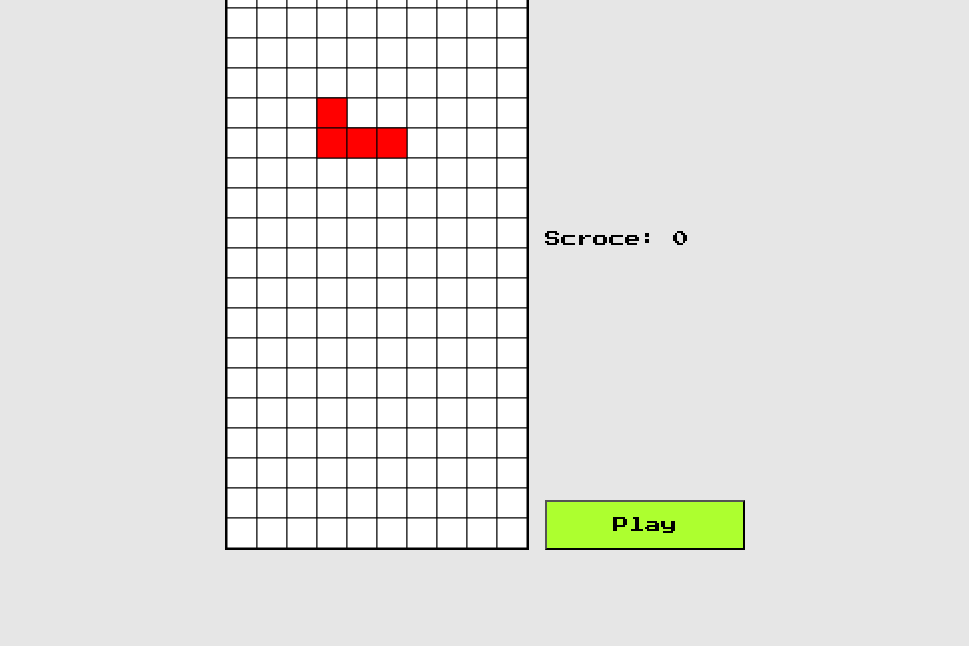
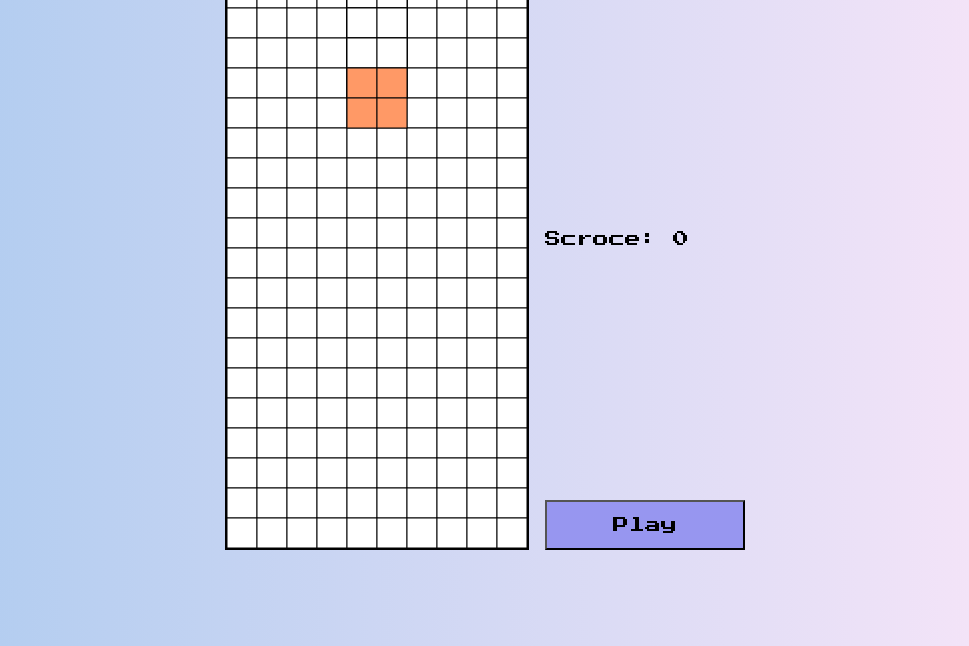
Before and after one commit to enyan27/Game-Tetris, a plain HTML site: page index.html in a window 1280 px wide. Both pictures are taken after a click on the button "Play". Shown: the part 154-800 px from the top of the page, without its empty margins (155-1124 px from the left). Drawn offline with Linux system fonts and the light colour scheme.

Commit message:
completed

```diff
--- a/assets/app.js
+++ b/assets/app.js
@@ -3,14 +3,14 @@ const COLS = 10;
 const ROWS = 20;
 const BLOCK_SIZE = 30;
 const COLOR_MAPPING = [
-    'red',
-    'orange',
-    'green',
-    'purple',
-    'blue',
-    'cyan',
-    'yellow',
-    'white',
+    '#7F7FD5',
+    '#86A8E7',
+    '#91EAE4',
+    '#654ea3',
+    '#eaafc8',
+    '#ff9966',
+    '#ff5e62',
+    '#fff',
 ];
 
 const BRICK_LAYOUT = [
@@ -178,6 +178,13 @@ const BRICK_LAYOUT = [
     ],
 ];
 
+const KEY_CODES = {
+    LEFT: 'ArrowLeft',
+    RIGHT: 'ArrowRight',
+    UP: 'ArrowUp',
+    DOWN: 'ArrowDown',
+}
+
 const WHITE_COLOR_ID = 7;
 
 const canvas = document.querySelector('#board');
@@ -190,7 +197,18 @@ ctx.canvas.height = ROWS * BLOCK_SIZE;
 class Board {
     constructor(ctx) {
         this.ctx = ctx;
-        this.gird = this.generateWhiteBoard();
+        this.grid = this.generateWhiteBoard();
+        this.score = 0;
+        this.gameOver = false;
+        this.isPlaying = false;
+    }
+
+    reset() {
+        this.score = 0;
+        this.grid = this.generateWhiteBoard();
+        this.gameOver = false;
+        this.drawBoard();
+        this.handleScore(this.score)
     }
 
     // Khởi tạo bảng (10x20)
@@ -202,17 +220,42 @@ class Board {
     drawCell(xAxis, yAxis, colorId) { //
         this.ctx.fillStyle = COLOR_MAPPING[colorId] || COLOR_MAPPING[WHITE_COLOR_ID];
         this.ctx.fillRect(xAxis * BLOCK_SIZE, yAxis * BLOCK_SIZE, BLOCK_SIZE, BLOCK_SIZE);
-        this.ctx.fillStyle = 'black';
+        this.ctx.fillStyle = '#434343';
         this.ctx.strokeRect(xAxis * BLOCK_SIZE, yAxis * BLOCK_SIZE, BLOCK_SIZE, BLOCK_SIZE);
     }
 
-    // Vẽ Cell cho toàn bộ Board (2000 Cells)
+    // Vẽ Cell cho toàn bộ Board (200 Cells)
     drawBoard() {
-        for (let row = 0; row < this.gird.length; row++) {
-            for (let col = 0; col < this.gird[0].length; col++) {
-                this.drawCell(col, row, WHITE_COLOR_ID);
+        for (let row = 0; row < this.grid.length; row++) {
+            for (let col = 0; col < this.grid[0].length; col++) {
+                this.drawCell(col, row, this.grid[row][col]);
             }
         }
+    }
+
+    handleCompletedRows() {
+        const lastestGrid = board.grid.filter((row) => { // row => []
+            return row.some(col => col === WHITE_COLOR_ID);
+        });
+
+        const newScore = ROWS - lastestGrid.length; //
+        const newRows = Array.from({ length: newScore }, () => Array(COLS).fill(WHITE_COLOR_ID));
+
+        if (newScore) {
+            board.grid = [...newRows, ...lastestGrid];
+            this.handleScore(newScore * 10);
+        }
+    }
+
+    handleScore(newScore) {
+        this.score += newScore;
+        document.querySelector('#score').innerHTML = this.score;
+    }
+
+    handleGameOver() {
+        this.gameOver = true;
+        this.isPlaying = false;
+        alert('GAME OVER :<');
     }
 }
 
@@ -220,36 +263,154 @@ class Board {
 class Brick {
     constructor(id) {
         this.id = id;
-        this.layout = BRICK_LAYOUT[id];
-        this.activeIndex = 0;
+        this.layout = BRICK_LAYOUT[id]; // Loại gạch
+        this.activeIndex = 0;           // Hướng xoay của gạch
         this.colPos = 3;
-        this.rowPos = 5;
+        this.rowPos = -2;
     }
 
     draw() {
         for (let row = 0; row < this.layout[this.activeIndex].length; row++) {
             for (let col = 0; col < this.layout[this.activeIndex][0].length; col++) {
-                if (this.layout[this.activeIndex][row][col] !== WHITE_COLOR_ID ){
+                if (this.layout[this.activeIndex][row][col] !== WHITE_COLOR_ID) {
                     board.drawCell(col + this.colPos, row + this.rowPos, this.id)
                 }
             }
         }
     }
 
+    clear() {
+        for (let row = 0; row < this.layout[this.activeIndex].length; row++) {
+            for (let col = 0; col < this.layout[this.activeIndex][0].length; col++) {
+                if (this.layout[this.activeIndex][row][col] !== WHITE_COLOR_ID) {
+                    board.drawCell(col + this.colPos, row + this.rowPos, WHITE_COLOR_ID)
+                }
+            }
+        }
+    }
+
     moveLeft() {
-
+        if (!this.checkCollision(this.rowPos, this.colPos - 1, this.layout[this.activeIndex])) {
+            this.clear();
+            this.colPos--;
+            this.draw();
+        }
     }
 
     moveRight() {
+        if (!this.checkCollision(this.rowPos, this.colPos + 1, this.layout[this.activeIndex])) {
+            this.clear();
+            this.colPos++;
+            this.draw();
+        }
+    }
 
+    moveDown() {
+        if (!this.checkCollision(this.rowPos + 1, this.colPos, this.layout[this.activeIndex])) {
+            this.clear();
+            this.rowPos++;
+            this.draw();
+            return;
+        }
+        this.handleLanded();
+
+        if (!board.gameOver) {
+            generateNewBrick();
+        }
     }
+
+    rotate() {
+        if (!this.checkCollision(this.rowPos, this.colPos, this.layout[(this.activeIndex + 1) % 4])) {
+            this.clear();
+            this.activeIndex = (this.activeIndex + 1) % 4; // 0 >= x >= 3
+            this.draw();
+        }
+    }
+
+    checkCollision(nextRow, nextCol, nextLayout) {
+        // if (nextCol < 0) return true;
+
+        for (let row = 0; row < nextLayout.length; row++) {
+            for (let col = 0; col < nextLayout[0].length; col++) {
+                if (nextLayout[row][col] !== WHITE_COLOR_ID && nextRow >= 0) {
+                    if (
+                        col + nextCol < 0 ||
+                        col + nextCol >= COLS ||
+                        row + nextRow >= ROWS ||
+                        board.grid[row + nextRow][col + nextCol] !== WHITE_COLOR_ID
+                    )
+                        return true;
+                }
+            }
+        }
+
+        return false;
+    }
+
+
+    handleLanded() {
+        if (this.rowPos <= 0) {
+            board.handleGameOver();
+            return;
+        }
+
+        for (let row = 0; row < this.layout[this.activeIndex].length; row++) {
+            for (let col = 0; col < this.layout[this.activeIndex][0].length; col++) {
+                if (this.layout[this.activeIndex][row][col] !== WHITE_COLOR_ID) {
+                    board.grid[row + this.rowPos][col + this.colPos] = this.id;
+                }
+            }
+        }
+
+        board.handleCompletedRows();
+        board.drawBoard();
+    }
+}
+
+function generateNewBrick() {
+    // Tạo ra id từ 0 -> 6
+    brick = new Brick(Math.floor(Math.random() * 10) % BRICK_LAYOUT.length)
 }
 
 board = new Board(ctx);
 board.drawBoard();
-brick = new Brick(0);
-brick.draw();
+
+document.querySelector('#play').addEventListener('click', () => {
+    board.reset();
+    board.isPlaying = true;
+
+    generateNewBrick();
+    const refresh = setInterval(() => {
+        if (!board.gameOver) {
+            brick.moveDown();
+        } else {
+            clearInterval(refresh);
+        }
+    }, 500);
+});
 
 
-// board.drawCell(1,1,1);
-console.log(board);
+document.addEventListener('keydown', (e) => {
+    if (!board.gameOver && board.isPlaying) {
+        switch (e.code) {
+            case KEY_CODES.LEFT:
+                brick.moveLeft();
+                break;
+
+            case KEY_CODES.RIGHT:
+                brick.moveRight();
+                break;
+
+            case KEY_CODES.DOWN:
+                brick.moveDown();
+                break;
+
+            case KEY_CODES.UP:
+                brick.rotate();
+                break;
+
+            default:
+                break;
+        }
+    }
+})
--- a/assets/styles.css
+++ b/assets/styles.css
@@ -6,14 +6,15 @@
 }
 
 body {
-    background-color: #e6e6e6;
+    height: 100vh;
+    background: linear-gradient(to right,#AACAEF,#FDE7F9);
 }
 
 .container {
     display: grid;
     grid-template-columns: 320px 200px;
     justify-content: center;
-    margin-top: 100px;
+    padding-top: 100px;
 }
 
 .side-bar {
@@ -27,7 +28,7 @@ body {
 }
 
 .play-btn {
-    background-color: greenyellow;
+    background: #9796f0;
     font-size: 16px;
     padding: 15px 30px;
     cursor: pointer;
--- a/index.html
+++ b/index.html
@@ -1,6 +1,5 @@
 <!DOCTYPE html>
 <html lang="en">
-
 <head>
     <meta charset="UTF-8">
     <meta name="viewport" content="width=device-width, initial-scale=1.0">
@@ -17,7 +16,7 @@
         <div class="side-bar">
             <h1>Tetris</h1>
             <p>Scroce: <span id="score">0</span></p>
-            <button class="play-btn">Play</button>
+            <button class="play-btn" id="play">Play</button>
         </div>
     </div>
 
```
